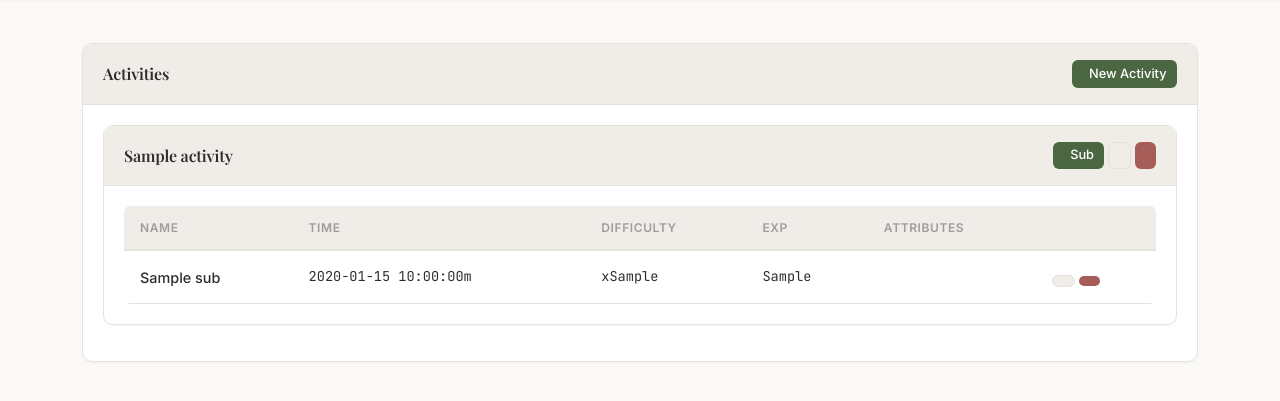
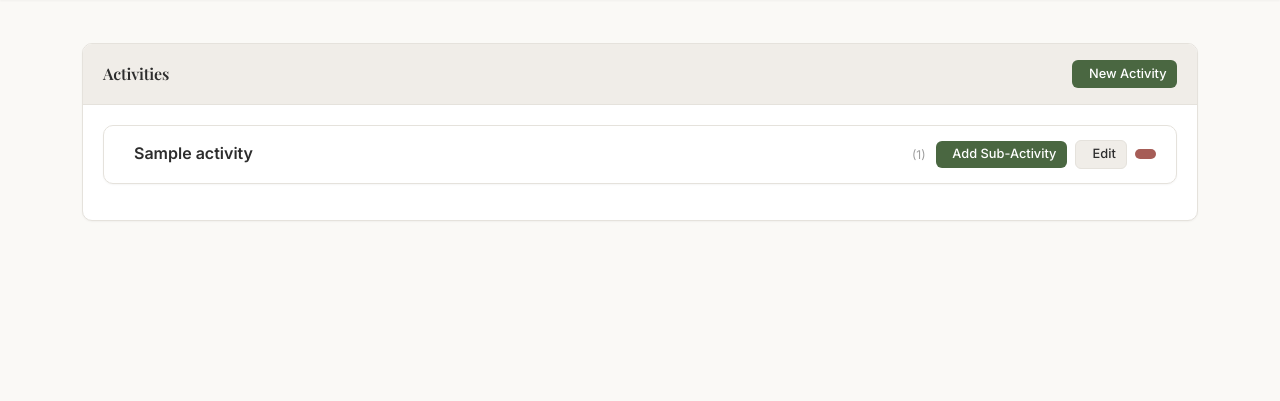
Before and after one commit to Briankimany/TaskQuest, a Python web app: template app/templates/activities.html in a window 1280 px wide. Shown: the part 53-454 px from the top of the page. Run offline with Jinja, Linux system fonts and the light colour scheme; the template is opened without the code that fills it: most values are stand-ins (such as "Sample title", 1, 10 or a date in 2020); some libraries are stand-ins or nearby versions.

Commit message:
feat(activities): card-based collapsible groups, editable actions, dark-scheme button contrast

```diff
--- /dev/null
+++ b/app/static/css/activities.css
@@ -0,0 +1,107 @@
+/* ── Activities: collapsible card list ── */
+
+.act-group {
+  background: var(--card-bg);
+  border: 1px solid var(--card-border);
+  border-radius: var(--radius-md);
+  box-shadow: var(--shadow-sm);
+  overflow: hidden;
+  transition: background var(--transition), border-color var(--transition), box-shadow var(--transition);
+}
+
+.act-group:hover { box-shadow: var(--shadow-md); }
+
+.act-group-header {
+  display: flex;
+  align-items: center;
+  gap: 10px;
+  padding: 14px 20px;
+  cursor: pointer;
+  user-select: none;
+}
+
+.act-group-header:hover { background: var(--bg-hover); }
+
+.act-group-header .chevron {
+  transition: transform 200ms ease;
+  color: var(--text-secondary);
+  flex-shrink: 0;
+}
+
+.act-group.is-expanded .chevron { transform: rotate(90deg); }
+
+.act-group-header .name {
+  font-weight: 700;
+  color: var(--text-primary);
+  flex: 1 1 auto;
+  min-width: 0;
+}
+
+.act-group-header .count {
+  color: var(--text-muted);
+  font-size: 12px;
+  flex-shrink: 0;
+}
+
+.act-group-header .actions {
+  margin-left: auto;
+  display: flex;
+  gap: 8px;
+  align-items: center;
+  flex-shrink: 0;
+}
+
+.act-group-body {
+  max-height: 0;
+  overflow: hidden;
+  transition: max-height 220ms ease;
+}
+
+.act-row {
+  display: flex;
+  align-items: center;
+  gap: 16px;
+  padding: 8px 20px;
+  border-top: 1px solid var(--border);
+}
+
+.act-row .name {
+  flex: 1 1 auto;
+  min-width: 160px;
+  color: var(--text-primary);
+  font-size: 14px;
+  font-weight: 500;
+}
+
+.act-row .meta {
+  color: var(--text-secondary);
+  font-size: 13px;
+  white-space: nowrap;
+  flex-shrink: 0;
+}
+
+.act-row .attributes {
+  display: flex;
+  gap: 4px;
+  flex-shrink: 0;
+}
+
+.act-row .attr-badge {
+  width: 26px;
+  height: 26px;
+  font-size: 0.55rem;
+}
+
+.act-row .actions {
+  margin-left: auto;
+  display: flex;
+  gap: 8px;
+  align-items: center;
+  flex-shrink: 0;
+}
+
+@media (max-width: 768px) {
+  .act-group-header { flex-wrap: wrap; }
+  .act-row { flex-wrap: wrap; gap: 8px 12px; }
+  .act-row .name { min-width: 120px; }
+}
--- a/app/static/js/activities.js
+++ b/app/static/js/activities.js
@@ -3,22 +3,65 @@
  */
 document.addEventListener('DOMContentLoaded', function () {
 
+    // ── Collapse / Expand (persisted per group) ──
+    function groupKey(groupEl) {
+        return 'activities.group.' + groupEl.getAttribute('data-group-name') + '.expanded';
+    }
+
+    function syncHeight(groupEl) {
+        var body = groupEl.querySelector('.act-group-body');
+        if (groupEl.classList.contains('is-expanded')) {
+            body.style.maxHeight = body.scrollHeight + 'px';
+        } else {
+            body.style.maxHeight = '0px';
+        }
+    }
+
+    function toggleGroup(groupEl) {
+        var expanded = groupEl.classList.toggle('is-expanded');
+        localStorage.setItem(groupKey(groupEl), expanded ? 'true' : 'false');
+        groupEl.querySelector('.act-group-header').setAttribute('aria-expanded', expanded ? 'true' : 'false');
+        syncHeight(groupEl);
+    }
+
+    document.querySelectorAll('.act-group').forEach(function (groupEl) {
+        var header = groupEl.querySelector('.act-group-header');
+        if (localStorage.getItem(groupKey(groupEl)) === 'true') {
+            groupEl.classList.add('is-expanded');
+            header.setAttribute('aria-expanded', 'true');
+        }
+        header.addEventListener('click', function (e) {
+            if (e.target.closest('.actions')) return;
+            toggleGroup(groupEl);
+        });
+        header.addEventListener('keydown', function (e) {
+            if (e.target.closest('.actions')) return;
+            if (e.key === 'Enter' || e.key === ' ') {
+                e.preventDefault();
+                toggleGroup(groupEl);
+            }
+        });
+        syncHeight(groupEl);
+    });
+
     // ── Create Activity ──
     document.getElementById('create-activity-btn').addEventListener('click', function () {
-        var name = document.getElementById('activity-name').value;
+        var name = document.getElementById('activity-name').value.trim();
         if (!name) { showNotification('danger', 'Error', 'Activity name is required'); return; }
+        if (name.length > 64) { showNotification('danger', 'Error', 'Name must be 64 characters or fewer'); return; }
 
         fetch('/api/activities', {
             method: 'POST',
             headers: { 'Content-Type': 'application/json' },
             body: JSON.stringify({ name: name })
         })
-        .then(function (r) { return r.json(); })
-        .then(function () {
+        .then(function (r) { return r.json().then(function (d) { return { ok: r.ok, data: d }; }); })
+        .then(function (res) {
+            if (!res.ok) throw new Error(res.data.msg || 'Failed to create activity');
             bootstrap.Modal.getInstance(document.getElementById('newActivityModal')).hide();
             window.location.reload();
         })
-        .catch(function () { showNotification('danger', 'Error', 'Failed to create activity'); });
+        .catch(function (e) { showNotification('danger', 'Error', e.message); });
     });
 
     // ── Edit Activity ──
@@ -44,7 +87,7 @@ document.addEventListener('DOMContentLoaded', function () {
         .then(function (r) { return r.json(); })
         .then(function () {
             bootstrap.Modal.getInstance(document.getElementById('editActivityModal')).hide();
-            document.querySelector('.activity-card[data-id="' + id + '"] .activity-name').textContent = name;
+            document.querySelector('.act-group[data-id="' + id + '"] .name').textContent = name;
             showNotification('success', 'Updated', 'Activity updated');
         })
         .catch(function () { showNotification('danger', 'Error', 'Failed to update'); });
@@ -54,7 +97,7 @@ document.addEventListener('DOMContentLoaded', function () {
     document.querySelectorAll('.delete-activity-btn').forEach(function (btn) {
         btn.addEventListener('click', function () {
             var id = this.getAttribute('data-activity-id');
-            var name = this.closest('.app-card').querySelector('.activity-name').textContent;
+            var name = this.closest('.act-group').querySelector('.name').textContent;
             document.getElementById('delete-item-id').value = id;
             document.getElementById('delete-item-type').value = 'activity';
             document.getElementById('delete-item-name').textContent = '"' + name + '"';
@@ -72,27 +115,33 @@ document.addEventListener('DOMContentLoaded', function () {
 
     // ── Create Sub-Activity ──
     document.getElementById('create-subactivity-btn').addEventListener('click', function () {
+        var name = document.getElementById('subactivity-name').value.trim();
+        var scheduledTime = parseInt(document.getElementById('scheduled-time').value);
+        var baseExp = parseInt(document.getElementById('base-exp').value);
+        var difficulty = parseFloat(document.getElementById('difficulty-multiplier').value);
+        if (!name) { showNotification('danger', 'Error', 'Name is required'); return; }
+        if (!scheduledTime || scheduledTime < 1) { showNotification('danger', 'Error', 'Scheduled time must be a positive number of minutes'); return; }
         var data = {
             activity_id: parseInt(document.getElementById('parent-activity-id').value),
-            name: document.getElementById('subactivity-name').value,
-            scheduled_time: parseInt(document.getElementById('scheduled-time').value),
-            difficulty_multiplier: parseFloat(document.getElementById('difficulty-multiplier').value),
-            base_exp: parseInt(document.getElementById('base-exp').value),
+            name: name,
+            scheduled_time: scheduledTime,
+            difficulty_multiplier: isNaN(difficulty) ? 1.0 : difficulty,
+            base_exp: isNaN(baseExp) ? 100 : baseExp,
             attribute_weights: getAttributeWeights('')
         };
-        if (!data.name || !data.scheduled_time) { showNotification('danger', 'Error', 'Name and time required'); return; }
 
         fetch('/api/subactivity', {
             method: 'POST',
             headers: { 'Content-Type': 'application/json' },
             body: JSON.stringify(data)
         })
-        .then(function (r) { return r.json(); })
-        .then(function () {
+        .then(function (r) { return r.json().then(function (d) { return { ok: r.ok, data: d }; }); })
+        .then(function (res) {
+            if (!res.ok) throw new Error(res.data.msg || 'Failed to create sub-activity');
             bootstrap.Modal.getInstance(document.getElementById('newSubActivityModal')).hide();
             window.location.reload();
         })
-        .catch(function () { showNotification('danger', 'Error', 'Failed to create sub-activity'); });
+        .catch(function (e) { showNotification('danger', 'Error', e.message); });
     });
 
     // ── Edit Sub-Activity ──
@@ -110,7 +159,7 @@ document.addEventListener('DOMContentLoaded', function () {
             document.getElementById('edit-fcs-weight').value = attrs.FCS || 0.2;
             document.getElementById('edit-cha-weight').value = attrs.CHA || 0.2;
             document.getElementById('edit-dsc-weight').value = attrs.DSC || 0.2;
-            updateWeightTotal('edit');
+            updateWeightTotal('edit-');
             new bootstrap.Modal(document.getElementById('editSubActivityModal')).show();
         });
     });
@@ -144,7 +193,7 @@ document.addEventListener('DOMContentLoaded', function () {
     document.querySelectorAll('.delete-subactivity-btn').forEach(function (btn) {
         btn.addEventListener('click', function () {
             var id = this.getAttribute('data-id');
-            var name = this.closest('tr').querySelector('td:first-child').textContent;
+            var name = this.closest('.act-row').querySelector('.name').textContent;
             document.getElementById('delete-item-id').value = id;
             document.getElementById('delete-item-type').value = 'subactivity';
             document.getElementById('delete-item-name').textContent = '"' + name + '"';
@@ -163,12 +212,12 @@ document.addEventListener('DOMContentLoaded', function () {
             if (!r.ok) throw new Error();
             bootstrap.Modal.getInstance(document.getElementById('deleteConfirmModal')).hide();
             if (type === 'activity') {
-                document.querySelector('.activity-card[data-id="' + id + '"]').remove();
+                document.querySelector('.act-group[data-id="' + id + '"]').remove();
             } else {
-                document.querySelector('tr[data-id="' + id + '"]').remove();
+                document.querySelector('.act-row[data-id="' + id + '"]').remove();
             }
             showNotification('success', 'Deleted', type.charAt(0).toUpperCase() + type.slice(1) + ' removed');
-            if (type === 'activity' && document.querySelectorAll('.activity-card').length === 0) window.location.reload();
+            if (type === 'activity' && document.querySelectorAll('.act-group').length === 0) window.location.reload();
         })
         .catch(function () { showNotification('danger', 'Error', 'Failed to delete'); });
     });
--- a/app/templates/activities.html
+++ b/app/templates/activities.html
@@ -1,6 +1,10 @@
 {% extends 'base2.html' %}
 
 {% block title %}Activities — {{ APP_NAME }}{% endblock %}
+
+{% block styles %}
+<link rel="stylesheet" href="{{ url_for('static', filename='css/activities.css') }}">
+{% endblock %}
 
 {% block content %}
 <div class="app-card">
@@ -14,70 +18,53 @@
         <div id="activities-container">
             {% if activities %}
                 {% for activity in activities %}
-                    <div class="app-card mb-3 activity-card" data-id="{{ activity.id }}">
-                        <div class="app-card-header">
-                            <h6 class="mb-0 activity-name">{{ activity.name }}</h6>
-                            <div class="d-flex gap-1">
-                                <button class="btn-app btn-app-primary btn-app-sm add-subactivity-btn" data-activity-id="{{ activity.id }}">
-                                    <i class="lucide-plus" style="font-size:0.85em"></i> Sub
+                    <div class="act-group mb-3" data-id="{{ activity.id }}" data-group-name="{{ activity.name }}">
+                        <div class="act-group-header" role="button" tabindex="0" aria-expanded="false">
+                            <i class="lucide-chevron-right chevron"></i>
+                            <span class="activity-name name">{{ activity.name }}</span>
+                            <span class="count">({{ activity.sub_activities|length }})</span>
+                            <div class="actions">
+                                <button class="btn-app btn-app-primary btn-app-sm add-subactivity-btn" title="Add a sub-activity to this activity" data-activity-id="{{ activity.id }}">
+                                    <i class="lucide-plus" style="font-size:0.85em"></i> Add Sub-Activity
                                 </button>
-                                <button class="btn-app btn-app-secondary btn-app-sm edit-activity-btn" data-activity-id="{{ activity.id }}" data-activity-name="{{ activity.name }}">
-                                    <i class="lucide-pencil" style="font-size:0.85em"></i>
+                                <button class="btn-app btn-app-secondary btn-app-sm edit-activity-btn" title="Edit activity name" data-activity-id="{{ activity.id }}" data-activity-name="{{ activity.name }}">
+                                    <i class="lucide-pencil" style="font-size:0.85em"></i> Edit
                                 </button>
-                                <button class="btn-app btn-app-danger btn-app-sm delete-activity-btn" data-activity-id="{{ activity.id }}">
+                                <button class="btn-app btn-app-danger btn-app-sm delete-activity-btn" title="Delete activity" data-activity-id="{{ activity.id }}">
                                     <i class="lucide-trash-2" style="font-size:0.85em"></i>
                                 </button>
                             </div>
                         </div>
-                        <div class="app-card-body">
+                        <div class="act-group-body">
                             {% if activity.sub_activities %}
-                                <div class="table-responsive">
-                                    <table class="table-app">
-                                        <thead>
-                                            <tr>
-                                                <th>Name</th>
-                                                <th>Time</th>
-                                                <th>Difficulty</th>
-                                                <th>EXP</th>
-                                                <th>Attributes</th>
-                                                <th></th>
-                                            </tr>
-                                        </thead>
-                                        <tbody>
                                 {% for sub in activity.sub_activities %}
-                                                <tr data-id="{{ sub.id }}">
-                                                    <td style="font-weight:500">{{ sub.name }}</td>
-                                                    <td class="font-mono" style="font-size:0.85rem">{{ sub.scheduled_time }}m</td>
-                                                    <td class="font-mono" style="font-size:0.85rem">x{{ sub.difficulty_multiplier }}</td>
-                                                    <td class="font-mono" style="font-size:0.85rem">{{ sub.base_exp }}</td>
-                                                    <td>
-                                                        <div class="d-flex flex-wrap gap-1">
+                                    <div class="act-row" data-id="{{ sub.id }}">
+                                        <span class="activity-name name">{{ sub.name }}</span>
+                                        <span class="meta font-mono">{{ sub.scheduled_time }}m · x{{ sub.difficulty_multiplier }} · {{ sub.base_exp }} XP</span>
+                                        <div class="attributes">
                                             {% for attr, weight in sub.attribute_weights.items() %}
                                                 {% if weight > 0 %}
-                                                                    <span class="attr-badge attr-badge-{{ attr }}" style="width:28px;height:28px;font-size:0.55rem" data-bs-toggle="tooltip" title="{{ attr }}: {{ weight }}">{{ attr }}</span>
+                                                    <span class="attr-badge attr-badge-{{ attr }}" data-bs-toggle="tooltip" title="{{ attr }}: {{ weight }}">{{ attr }}</span>
                                                 {% endif %}
                                             {% endfor %}
                                         </div>
-                                                    </td>
-                                                    <td class="text-nowrap">
-                                                        <button class="btn-app btn-app-secondary btn-app-sm edit-subactivity-btn mb-1"
+                                        <div class="actions">
+                                            <button class="btn-app btn-app-secondary btn-app-sm edit-subactivity-btn"
+                                                    title="Edit sub-activity"
                                                     data-id="{{ sub.id }}"
                                                     data-name="{{ sub.name }}"
                                                     data-time="{{ sub.scheduled_time }}"
                                                     data-difficulty="{{ sub.difficulty_multiplier }}"
                                                     data-exp="{{ sub.base_exp }}"
-                                                                data-attributes="{{ sub.attribute_weights }}">
-                                                            <i class="lucide-pencil" style="font-size:0.85em"></i>
+                                                    data-attributes='{{ sub.attribute_weights|tojson }}'>
+                                                <i class="lucide-pencil" style="font-size:0.85em"></i> Edit
                                             </button>
-                                                        <button class="btn-app btn-app-danger btn-app-sm delete-subactivity-btn mb-1" data-id="{{ sub.id }}">
+                                            <button class="btn-app btn-app-danger btn-app-sm delete-subactivity-btn" title="Delete sub-activity" data-id="{{ sub.id }}">
                                                 <i class="lucide-trash-2" style="font-size:0.85em"></i>
                                             </button>
-                                                    </td>
-                                                </tr>
+                                        </div>
+                                    </div>
                                 {% endfor %}
-                                        </tbody>
-                                    </table>
-                                </div>
                             {% else %}
                                 <p class="text-muted-app text-center py-3">No sub-activities yet. Add your first one.</p>
                             {% endif %}
```
Lines whose indentation alone changed are shown as unchanged.
